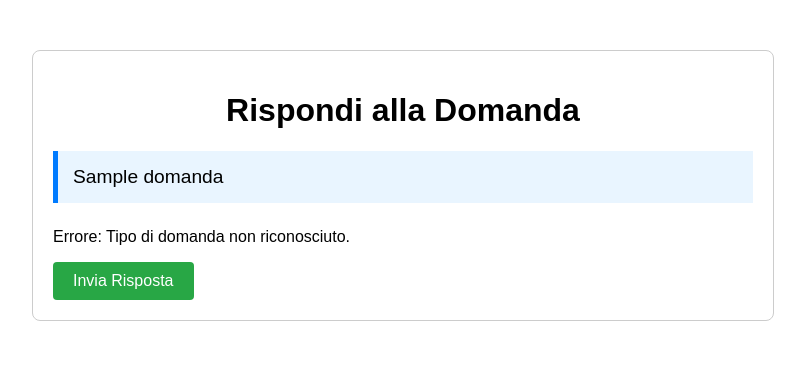
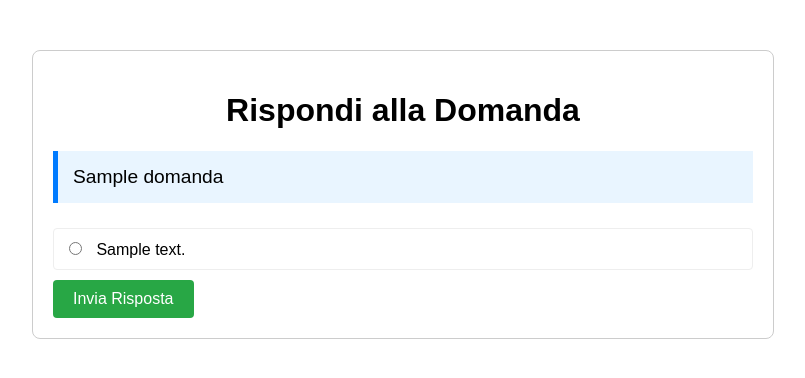
Before and after one commit to usersara1024/unplugged, a Flask app: template templates/question.html in a window 1280 px wide. Shown: the top 378 px of the page, without its empty margins (237-1042 px from the left). Run offline with Flask 3, Linux system fonts and the light colour scheme; the template is opened without the code that fills it: most values are stand-ins (such as "Sample title", 1, 10 or a date in 2020).

Commit message:
cambiamento non funzionante

```diff
--- a/app.py
+++ b/app.py
@@ -87,10 +87,20 @@ def generate_question_from_gemini(topics):
     chosen_topic = random.choice(topics) if topics else "un argomento generico"
 
     domanda = generate(chosen_topic)
-    console.log(domanda)
+
+    domanda = json_string.replace("'", "\"")
+
+# Ora possiamo usare json.loads() per convertire la stringa in un dizionario Python
+    try:
+        data_dict = json.loads(domanda)
+        print(data_dict)
+    except json.JSONDecodeError as e:
+        print(f"Errore nella decodifica JSON: {e}")
+        print(f"Stringa JSON non valida: {json_string}")
+
     # Genera casualmente un tipo di domanda
 #    question_type = random.choice(["multipla", "aperta"])
-
+    return data_dict
     possible_answers = [f"Risposta A per {chosen_topic}", f"Risposta B per {chosen_topic}", f"Risposta C per {chosen_topic}", f"Risposta D per {chosen_topic}"]
     correct_index = random.randint(0, len(possible_answers) - 1)
     return {
--- a/templates/question.html
+++ b/templates/question.html
@@ -25,7 +25,6 @@
         </div>
 
         <form method="POST" action="{{ url_for('submit_answer') }}">
-            {% if question_data.tipo == 'multipla' %}
             <div class="answers">
                 {% for answer in question_data.risposte %}
                 <label>
@@ -34,14 +33,7 @@
                 </label>
                 {% endfor %}
             </div>
-            {% elif question_data.tipo == 'aperta' %}
-                <div>
-                    <label for="open_answer">La tua risposta:</label>
-                    <textarea id="open_answer" name="answer" required></textarea>
-                </div>
-            {% else %}
-                <p>Errore: Tipo di domanda non riconosciuto.</p>
-            {% endif %}
+
 
             <input type="submit" value="Invia Risposta">
         </form>
```
Lines whose indentation alone changed are shown as unchanged.
